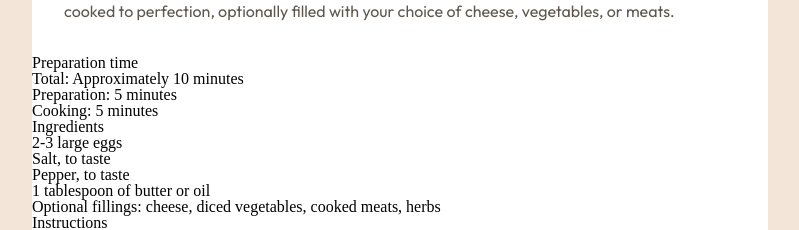
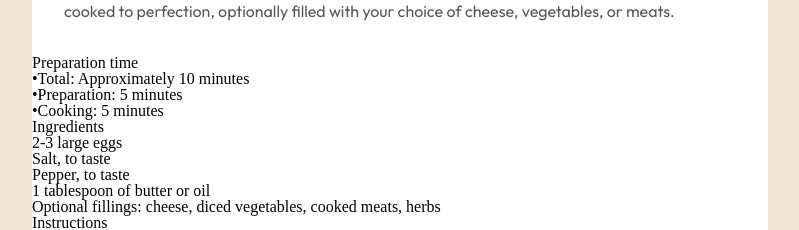
Before and after one commit to francimelink/recipe-page, a plain HTML site: page index.html in a window 1280 px wide. Shown: the part 465-695 px from the top of the page, without its empty margins (240-1039 px from the left). Drawn offline with Linux system fonts and the light colour scheme.

Commit message:
Complete prep section

```diff
--- a/index.html
+++ b/index.html
@@ -35,9 +35,12 @@
     <section class="prepartion">
       <h2>Preparation time</h2>
       <ul class="prepartion__list">
-        <li class="preparation__item">Total: Approximately 10 minutes</li>
-        <li class="preparation__item">Preparation: 5 minutes</li>
-        <li class="preparation__item">Cooking: 5 minutes</li>
+        <li class="preparation__item"><span class="bullet">&#8226;</span><span><strong>Total</strong>: Approximately 10
+            minutes</span></li>
+        <li class="preparation__item"><span class="bullet">&#8226;</span><span><strong>Preparation</strong>: 5
+            minutes</span></li>
+        <li class="preparation__item"><span class="bullet">&#8226;</span><span><strong>Cooking</strong>: 5
+            minutes</span></li>
       </ul>
     </section>
     <section class="ingredients">
```
